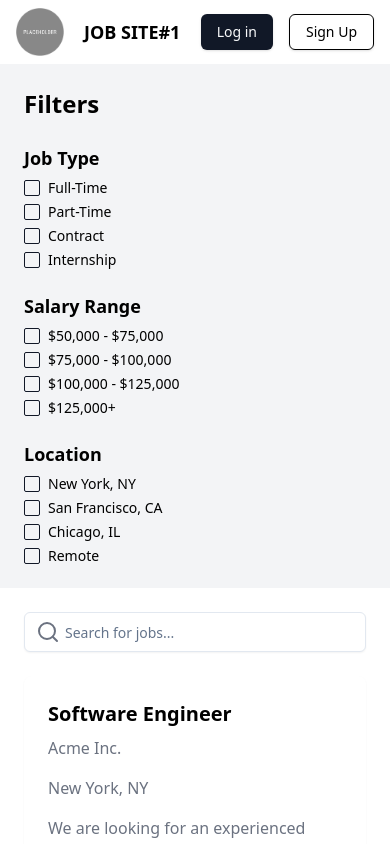
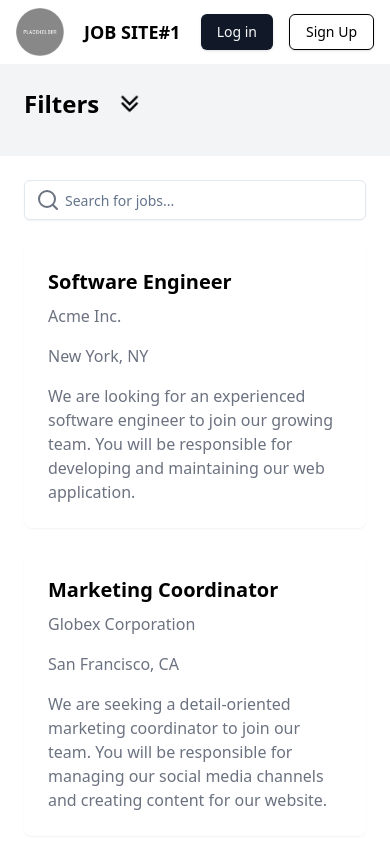
Before and after one commit to Vero-Ventures/job-bank, a Next.js app in the folder jobsite1/: page / in a window 390 px wide. Shown: the top 844 px of the page. Built offline with nearby package versions, Linux system fonts and the light colour scheme.

Commit message:
Implement responsive filter

```diff
--- a/jobsite1/src/components/Filter.jsx
+++ b/jobsite1/src/components/Filter.jsx
@@ -6,12 +6,38 @@
 import { Checkbox } from "@/components/ui/checkbox"
 import { Label } from "@/components/ui/label"
 
+import React, { useState, useEffect } from 'react';
+
+function toggleFilters() {
+  const filters = document.querySelector('.filters');
+  filters.classList.toggle('hidden');
+}
+
 export default function Filter() {
+  const [isLargeScreen, setIsLargeScreen] = useState(true);
+
+useEffect(() => {
+  const handleResize = () => {
+    setIsLargeScreen(window.innerWidth >= 1024);
+  };
+
+  window.addEventListener('resize', handleResize);
+  handleResize();
+
+  return () => {
+    window.removeEventListener('resize', handleResize);
+  };
+}, []);
+
   return (
     <div className="flex flex-col lg:flex-row">
-      <div className="bg-gray-100 dark:bg-gray-800 p-6 lg:w-[280px] lg:border-r">
-        <h2 className="text-2xl font-bold mb-6">Filters</h2>
-        <div className="space-y-6">
+      <div className="bg-gray-100 dark:bg-gray-800 p-6 pb-3 lg:w-[280px] lg:border-r">
+        <div className="flex item-center">
+          <h2 className="text-2xl font-bold mb-6 pr-4">Filters</h2>
+          <button onClick={()=>toggleFilters()} className="mb-6 lg:hidden"><img src="/arrowdown.png" style={{ width: '30px'}}/></button>
+        </div>
+
+        <div className={`space-y-6 filters ${isLargeScreen ? '' : 'hidden'}`}>
           <div>
             <h3 className="text-lg font-semibold mb-2">Job Type</h3>
             <div className="space-y-2">
@@ -76,19 +102,19 @@ export default function Filter() {
               <div className="flex items-center gap-2">
                 <Checkbox id="location-1" />
                 <Label className="font-medium" htmlFor="location-1">
-                  New York, NY
+                  BC
                 </Label>
               </div>
               <div className="flex items-center gap-2">
                 <Checkbox id="location-2" />
                 <Label className="font-medium" htmlFor="location-2">
-                  San Francisco, CA
+                  AB
                 </Label>
               </div>
               <div className="flex items-center gap-2">
                 <Checkbox id="location-3" />
                 <Label className="font-medium" htmlFor="location-3">
-                  Chicago, IL
+                  ON
                 </Label>
               </div>
               <div className="flex items-center gap-2">
```
Also changed, not shown: jobsite1/public/arrowdown.png (added).
